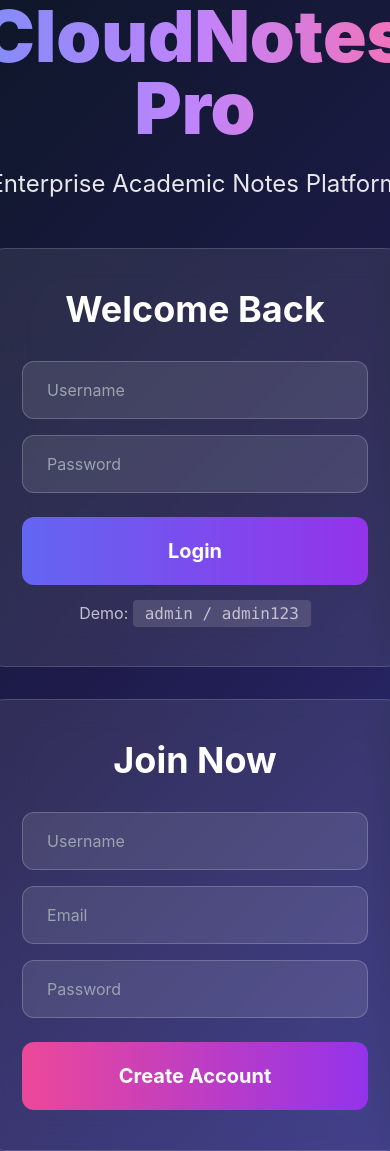
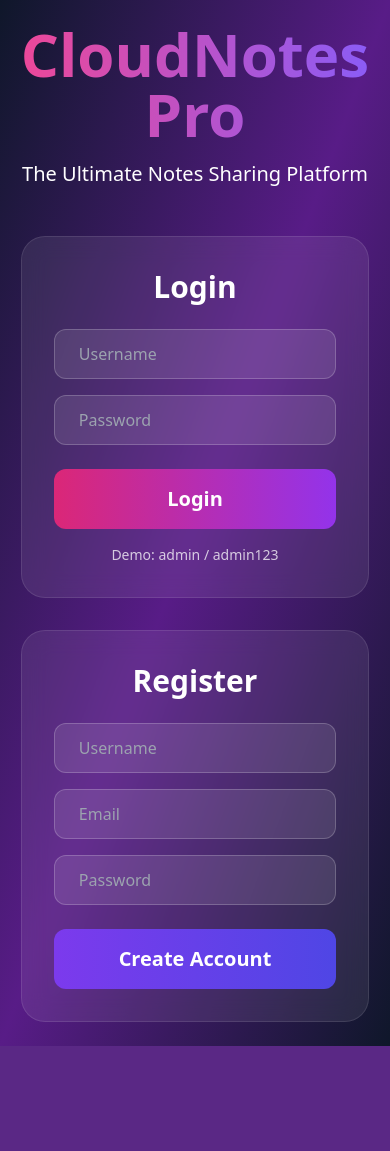
Before and after one commit to Al-Ahotanee/CloudNotes, a Flask app: page / in a window 390 px wide; the page is wider, and only the part inside the window is pictured. After the commit the page ends 1046 px from the top of that part, so only its background shows below. Run offline with Flask 3, Linux system fonts and the light colour scheme; parts of the project's set-up code (start-up, migrations or seed data) failed here and were passed over; some libraries are stand-ins or nearby versions.

Commit message:
Refactor index.html for improved layout and design
Updated HTML structure and styling for the index page, including changes to meta tags, title, and form elements. Adjusted classes for better responsiveness and visual consistency.

```diff
--- a/templates/index.html
+++ b/templates/index.html
@@ -1,33 +1,23 @@
 <!DOCTYPE html>
 <html lang="en" class="scroll-smooth">
 <head>
-  <meta charset="UTF-8" />
-  <meta name="viewport" content="width=device-width, initial-scale=1.0"/>
-  <title>CloudNotes Pro • Enterprise Academic Platform</title>
+  <meta charset="UTF-8">
+  <meta name="viewport" content="width=device-width, initial-scale=1.0">
+  <title>CloudNotes Pro</title>
   <script src="https://cdn.tailwindcss.com"></script>
   <link href="https://cdnjs.cloudflare.com/ajax/libs/font-awesome/6.6.0/css/all.min.css" rel="stylesheet">
-  <script>
-    tailwind.config = {
-      theme: { extend: {
-        colors: { primary: "#6366f1", secondary: "#8b5cf6", accent: "#ec4899" },
-        fontFamily: { sans: ['Inter', 'system-ui', 'sans-serif'] }
-      }}
-    }
-  </script>
   <style>
-    .glass { backdrop-filter: blur(16px); background: rgba(255,255,255,0.09); border: 1px solid rgba(255,255,255,0.15); }
-    .gradient-bg { background: linear-gradient(135deg, #0f172a 0%, #1e1b4b 50%, #312e81 100%); }
+    .glass { backdrop-filter: blur(12px); background: rgba(255,255,255,0.08); border: 1px solid rgba(255,255,255,0.1); }
   </style>
 </head>
-<body class="min-h-screen gradient-bg text-white">
+<body class="min-h-screen bg-gradient-to-br from-slate-900 via-purple-900 to-slate-900 text-white">
 
 {% with messages = get_flashed_messages(with_categories=true) %}
   {% if messages %}
-    <div class="fixed top-6 right-6 z-50 space-y-3">
+    <div class="fixed top-4 right-4 z-50 space-y-2">
       {% for cat, msg in messages %}
-        <div class="glass px-6 py-4 rounded-2xl shadow-2xl flex items-center gap-3 animate-pulse border-l-4 {{ 'border-green-400' if cat=='success' else 'border-red-400' }}">
-          <i class="fas fa-{{ 'check-circle' if cat=='success' else 'exclamation-triangle' }}"></i>
-          <span class="font-medium">{{ msg }}</span>
+        <div class="glass px-6 py-3 rounded-xl shadow-xl flex items-center gap-3 {{ 'bg-green-600' if cat=='success' else 'bg-red-600' }}">
+          <i class="fas fa-check"></i> {{ msg }}
         </div>
       {% endfor %}
     </div>
@@ -35,139 +25,106 @@
 {% endwith %}
 
 {% if not user %}
-<!-- LANDING PAGE -->
-<div class="min-h-screen flex items-center justify-center px-6">
-  <div class="text-center max-w-5xl">
-    <h1 class="text-7xl md:text-8xl font-black mb-6 bg-gradient-to-r from-indigo-400 via-purple-400 to-pink-400 bg-clip-text text-transparent">
-      CloudNotes Pro
-    </h1>
-    <p class="text-2xl md:text-3xl mb-12 opacity-90">Enterprise Academic Notes Platform</p>
-    <div class="grid md:grid-cols-2 gap-8 max-w-4xl mx-auto">
-      <form method="POST" action="/login" class="glass p-10 rounded-3xl">
-        <h2 class="text-4xl font-bold mb-8">Welcome Back</h2>
-        <input name="username" placeholder="Username" required class="w-full px-6 py-4 rounded-xl bg-white/10 border border-white/20 focus:border-indigo-400 outline-none mb-4"/>
-        <input name="password" type="password" placeholder="Password" required class="w-full px-6 py-4 rounded-xl bg-white/10 border border-white/20 focus:border-indigo-400 outline-none mb-6"/>
-        <button class="w-full bg-gradient-to-r from-indigo-500 to-purple-600 py-5 rounded-xl font-bold text-xl hover:scale-105 transition transform">Login</button>
-        <p class="mt-4 opacity-70">Demo: <code class="bg-white/20 px-3 py-1 rounded">admin / admin123</code></p>
+<div class="min-h-screen flex items-center justify-center p-6">
+  <div class="text-center max-w-2xl">
+    <h1 class="text-6xl font-black mb-4 bg-gradient-to-r from-pink-500 to-violet-500 bg-clip-text text-transparent">CloudNotes Pro</h1>
+    <p class="text-xl mb-12">The Ultimate Notes Sharing Platform</p>
+    <div class="grid md:grid-cols-2 gap-8 max-w-3xl mx-auto">
+      <form method="POST" action="/login" class="glass p-8 rounded-3xl">
+        <h2 class="text-3xl font-bold mb-6">Login</h2>
+        <input name="username" placeholder="Username" required class="w-full px-6 py-3 rounded-xl bg-white/10 border border-white/20 mb-4">
+        <input name="password" type="password" placeholder="Password" required class="w-full px-6 py-3 rounded-xl bg-white/10 border border-white/20 mb-6">
+        <button class="w-full bg-gradient-to-r from-pink-600 to-purple-600 py-4 rounded-xl font-bold text-xl">Login</button>
+        <p class="mt-4 text-sm opacity-75">Demo: admin / admin123</p>
       </form>
-
-      <form method="POST" action="/register" class="glass p-10 rounded-3xl">
-        <h2 class="text-4xl font-bold mb-8">Join Now</h2>
-        <input name="username" placeholder="Username" required class="w-full px-6 py-4 rounded-xl bg-white/10 border border-white/20 focus:border-pink-400 outline-none mb-4"/>
-        <input name="email" type="email" placeholder="Email" required class="w-full px-6 py-4 rounded-xl bg-white/10 border border-white/20 focus:border-pink-400 outline-none mb-4"/>
-        <input name="password" type="password" placeholder="Password" required class="w-full px-6 py-4 rounded-xl bg-white/10 border border-white/20 focus:border-pink-400 outline-none mb-6"/>
-        <button class="w-full bg-gradient-to-r from-pink-500 to-purple-600 py-5 rounded-xl font-bold text-xl hover:scale-105 transition">Create Account</button>
+      <form method="POST" action="/register" class="glass p-8 rounded-3xl">
+        <h2 class="text-3xl font-bold mb-6">Register</h2>
+        <input name="username" placeholder="Username" required class="w-full px-6 py-3 rounded-xl bg-white/10 border border-white/20 mb-4">
+        <input name="email" placeholder="Email" required class="w-full px-6 py-3 rounded-xl bg-white/10 border border-white/20 mb-4">
+        <input name="password" type="password" placeholder="Password" required class="w-full px-6 py-3 rounded-xl bg-white/10 border border-white/20 mb-6">
+        <button class="w-full bg-gradient-to-r from-violet-600 to-indigo-600 py-4 rounded-xl font-bold text-xl">Create Account</button>
       </form>
     </div>
   </div>
 </div>
+{% else %}
 
-{% else %}
-<!-- DASHBOARD -->
-<nav class="glass sticky top-0 z-40 border-b border-white/10 backdrop-blur-xl">
-  <div class="max-w-7xl mx-auto px-6 py-5 flex justify-between items-center">
-    <h1 class="text-4xl font-black bg-gradient-to-r from-indigo-400 to-pink-400 bg-clip-text text-transparent">CloudNotes</h1>
+<nav class="glass sticky top-0 z-40 border-b border-white/10">
+  <div class="max-w-7xl mx-auto px-6 py-4 flex justify-between items-center">
+    <h1 class="text-3xl font-bold">CloudNotes</h1>
     <div class="flex items-center gap-6">
-      <span class="text-lg">Hi, <strong class="text-indigo-300">{{ user }}</strong>{% if role == 'admin' %} <span class="text-xs bg-red-500/30 px-3 py-1 rounded-full">ADMIN</span>{% endif %}</span>
-      <a href="/logout" class="bg-red-600/80 hover:bg-red-600 px-6 py-3 rounded-xl font-bold transition">Logout</a>
+      <span>Welcome, <strong>{{ user }}</strong></span>
+      <a href="/logout" class="bg-red-600 px-6 py-2 rounded-xl">Logout</a>
     </div>
   </div>
 </nav>
 
-<div class="max-w-7xl mx-auto p-6 pb-20">
-  <!-- Search Bar -->
-  <form class="glass p-6 rounded-3xl mb-10 border border-white/10">
-    <div class="grid grid-cols-1 md:grid-cols-4 gap-4">
-      <input name="q" value="{{ q }}" placeholder="Search notes..." class="px-6 py-4 rounded-xl bg-white/10 border border-white/20 focus:border-indigo-400 outline-none"/>
-      <select name="cat" class="px-6 py-4 rounded-xl bg-white/10 border border-white/20">
-        {% for c in categories %}<option value="{{ c }}" {{ 'selected' if c==cat }}>{{ c }}</option>{% endfor %}
+<div class="max-w-7xl mx-auto p-6">
+  <form class="glass p-6 rounded-3xl mb-8">
+    <div class="grid md:grid-cols-4 gap-4">
+      <input name="q" value="{{ q }}" placeholder="Search..." class="px-6 py-3 rounded-xl bg-white/10 border border-white/20">
+      <select name="cat" class="px-6 py-3 rounded-xl bg-white/10 border border-white/20">
+        {% for c in categories %}<option {{ 'selected' if c==cat }}>{{ c }}</option>{% endfor %}
       </select>
-      <select name="sort" class="px-6 py-4 rounded-xl bg-white/10 border border-white/20">
-        <option value="recent" {{ 'selected' if not sort or sort=='recent' }}>Recent</option>
+      <select name="sort" class="px-6 py-3 rounded-xl bg-white/10 border border-white/20">
+        <option value="recent" {{ 'selected' if sort!='popular' and sort!='rating' }}>Recent</option>
         <option value="popular" {{ 'selected' if sort=='popular' }}>Popular</option>
         <option value="rating" {{ 'selected' if sort=='rating' }}>Top Rated</option>
       </select>
-      <button class="bg-gradient-to-r from-indigo-500 to-purple-600 px-8 py-4 rounded-xl font-bold hover:scale-105 transition">Search</button>
+      <button class="bg-gradient-to-r from-pink-600 to-purple-600 px-8 py-3 rounded-xl font-bold">Search</button>
     </div>
   </form>
 
-  <div class="grid lg:grid-cols-3 gap-10">
-    <!-- Upload Panel -->
-    <div class="glass p-8 rounded-3xl border border-white/10">
-      <h2 class="text-3xl font-bold mb-8 flex items-center gap-3">
-        <i class="fas fa-cloud-upload-alt text-indigo-400"></i> Upload New Note
-      </h2>
+  <div class="grid lg:grid-cols-3 gap-8">
+    <div class="glass p-8 rounded-3xl">
+      <h2 class="text-2xl font-bold mb-6">Upload Note</h2>
       <form method="POST" action="/upload" enctype="multipart/form-data">
-        <input name="title" placeholder="Title" required class="w-full mb-4 px-6 py-4 rounded-xl bg-white/10 border border-white/20"/>
+        <input name="title" placeholder="Title" required class="w-full mb-4 px-6 py-3 rounded-xl bg-white/10 border">
         <div class="grid grid-cols-2 gap-4 mb-4">
-          <input name="category" placeholder="Category" list="cats" required class="px-6 py-4 rounded-xl bg-white/10 border"/>
-          <input name="subject" placeholder="Subject" required class="px-6 py-4 rounded-xl bg-white/10 border"/>
+          <input name="category" placeholder="Category" required class="px-6 py-3 rounded-xl bg-white/10 border">
+          <input name="subject" placeholder="Subject" required class="px-6 py-3 rounded-xl bg-white/10 border">
         </div>
-        <textarea name="desc" placeholder="Description" class="w-full mb-4 px-6 py-4 rounded-xl bg-white/10 border" rows="3"></textarea>
-        <input name="tags" placeholder="Tags (comma separated)" class="w-full mb-6 px-6 py-4 rounded-xl bg-white/10 border"/>
-        <input type="file" name="file" required class="w-full mb-6 file:mr-4 file:py-3 file:px-8 file:rounded-xl file:bg-gradient-to-r file:from-indigo-500 file:to-purple file:text-white"/>
-        <button class="w-full bg-gradient-to-r from-emerald-500 to-teal-600 py-5 rounded-xl font-bold text-xl hover:scale-105 transition shadow-lg">
-          Upload Note
-        </button>
+        <textarea name="desc" placeholder="Description" class="w-full mb-4 px-6 py-3 rounded-xl bg-white/10 border" rows="3"></textarea>
+        <input name="tags" placeholder="Tags (comma separated)" class="w-full mb-4 px-6 py-3 rounded-xl bg-white/10 border">
+        <input type="file" name="file" required class="w-full mb-6">
+        <button class="w-full bg-gradient-to-r from-green-500 to-emerald-600 py-4 rounded-xl font-bold text-xl">Upload</button>
       </form>
-      <datalist id="cats">
-        <option>Computer Science</option><option>Mathematics</option><option>Physics</option><option>Chemistry</option>
-      </datalist>
     </div>
 
-    <!-- Notes Grid -->
     <div class="lg:col-span-2 space-y-6">
       {% for note in notes %}
-      <div class="glass rounded-3xl p-8 border border-white/10 hover:scale-[1.02] transition duration-300">
-        <div class="flex justify-between items-start mb-6">
+      <div class="glass rounded-3xl p-6">
+        <div class="flex justify-between mb-4">
           <div>
-            <h3 class="text-2xl font-bold text-indigo-300">{{ note.title }}</h3>
-            <p class="text-lg opacity-80">{{ note.subject }} • {{ note.category }}</p>
+            <h3 class="text-2xl font-bold">{{ note.title }}</h3>
+            <p class="opacity-75">{{ note.subject }} • {{ note.category }}</p>
           </div>
           <div class="text-right">
-            <div class="text-4xl font-black text-yellow-400">{{ note.avg_rating or 0 }} ★</div>
+            <div class="text-3xl font-bold text-yellow-400">{{ note.avg_rating or 0 }} stars</div>
             <div class="text-sm opacity-70">{{ note.downloads }} downloads</div>
           </div>
         </div>
-
-        {% if note.description %}
-        <p class="mb-6 text-gray-300 leading-relaxed">{{ note.description }}</p>
-        {% endif %}
-
-        <div class="flex flex-wrap gap-3 mb-6">
+        {% if note.description %}<p class="mb-4">{{ note.description }}</p>{% endif %}
+        <div class="flex flex-wrap gap-2 mb-4">
           {% for tag in note.tags|fromjson %}
-            <span class="bg-gradient-to-r from-purple-600/40 to-pink-600/40 px-4 py-2 rounded-full text-sm font-medium border border-purple-400/30">
-              #{{ tag }}
-            </span>
+            <span class="bg-purple-600/30 px-4 py-2 rounded-full text-sm">#{{ tag }}</span>
           {% endfor %}
         </div>
-
-        <div class="flex flex-wrap gap-4 items-center">
-          <a href="/download/{{ note.id }}" class="bg-gradient-to-r from-emerald-500 to-teal-600 px-8 py-4 rounded-xl font-bold hover:scale-110 transition shadow-lg">
-            Download
-          </a>
-
-          <form method="POST" action="/rate/{{ note.id }}" class="flex items-center gap-3">
-            <select name="rating" class="bg-white/10 rounded-lg px-4 py-2 border border-white/20">
-              <option value="5">5</option><option value="4">4</option><option value="3" selected>3</option><option value="2">2</option><option value="1">1</option>
+        <div class="flex gap-4">
+          <a href="/download/{{ note.id }}" class="bg-green-600 px-6 py-3 rounded-xl font-bold">Download</a>
+          <form method="POST" action="/rate/{{ note.id }}" class="flex gap-2">
+            <select name="rating" class="bg-white/10 px-4 py-2 rounded">
+              <option>5</option><option>4</option><option>3</option><option>2</option><option>1</option>
             </select>
-            <button class="bg-yellow-500 text-black px-6 py-2 rounded-lg font-bold hover:scale-110 transition">Rate</button>
+            <button class="bg-yellow-500 text-black px-4 py-2 rounded font-bold">Rate</button>
           </form>
-
           {% if note.uploader == user or role == 'admin' %}
-            <a href="/delete/{{ note.id }}" onclick="return confirm('Delete this note?')" class="bg-red-600/80 hover:bg-red-600 px-6 py-3 rounded-xl font-bold transition">
-              Delete
-            </a>
+            <a href="/delete/{{ note.id }}" onclick="return confirm('Delete?')" class="bg-red-600 px-6 py-3 rounded-xl font-bold">Delete</a>
           {% endif %}
-
-          <span class="ml-auto text-sm opacity-60">by {{ note.uploader }} • {{ note.upload_date[:10] }}</span>
         </div>
       </div>
       {% else %}
-      <div class="text-center py-20 text-3xl opacity-50 glass rounded-3xl">
-        <i class="fas fa-inbox text-6xl mb-6"></i>
-        <p>No notes found</p>
-      </div>
+      <div class="text-center py-20 text-3xl opacity-50">No notes yet</div>
       {% endfor %}
     </div>
   </div>
@@ -175,7 +132,7 @@
 {% endif %}
 
 <script>
-  setTimeout(() => document.querySelector('.fixed')?.remove(), 5000);
+  setTimeout(() => document.querySelectorAll('.fixed')?.forEach(e => e.remove()), 4000);
 </script>
 </body>
 </html>
```
